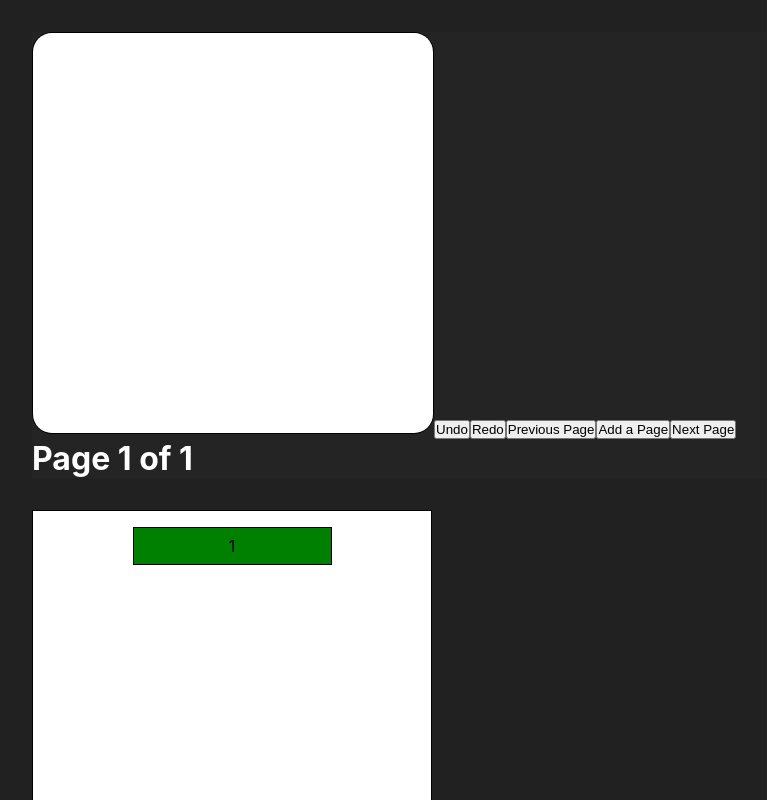
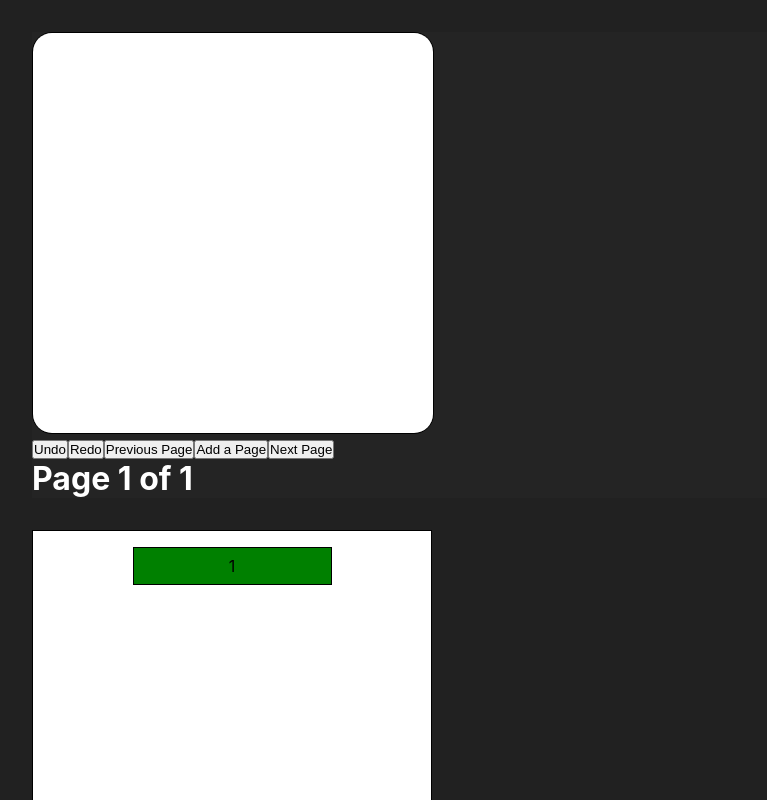
Before and after one commit to Shoozle/React-Story-Creator, a React (Create React App) app: page / in a window 1280 px wide. Shown: the top 800 px of the page, without its empty margins (0-767 px from the left). Built offline with nearby package versions, Linux system fonts and the light colour scheme.

Commit message:
Buttons moved to toolbox, need brush size

```diff
--- a/src/components/Canvas/Canvas.js
+++ b/src/components/Canvas/Canvas.js
@@ -1,6 +1,7 @@
 import { useContext, useEffect, useRef, useState } from 'react';
 import { StoryContext } from '../../App';
 import classes from './canvas.module.css'
+import Toolbox from './Toolbox/Toolbox';
 
 
 const Canvas = (props) => {
@@ -10,6 +11,7 @@ const Canvas = (props) => {
     const storyContext = useContext(StoryContext);
     const { pages } = storyContext.storyState;
     const {pageNum} = props;
+    const maxPages = 20;
 
     useEffect(() => {
         const canvas = canvasRef.current;
@@ -71,8 +73,10 @@ const Canvas = (props) => {
     }
 
     const newPage = () => {
-        storyContext.dispatchStory({ type: 'ADD_PAGE', payload: { pageNum } })
-        props.onPageChange(pages.length)
+        if (pages.length < maxPages) {
+            storyContext.dispatchStory({ type: 'ADD_PAGE', payload: { pageNum } })
+            props.onPageChange(pages.length)
+        }
     }
 
     const nextPage = () => {
@@ -99,12 +103,14 @@ const Canvas = (props) => {
                 onMouseUp={endPosition}
                 onMouseLeave={endPosition}
             />
-            <button onClick={undo}>Undo</button>
-            <button onClick={redo}>Redo</button>
-            <button onClick={prevPage}>Previous Page</button>
-            <button onClick={newPage}>Add a Page</button>
-            <button onClick={nextPage}>Next Page</button>
-            <h1>Page {pageNum + 1} of {storyContext.storyState.pages.length}</h1>
+            <Toolbox
+                onUndo={undo}
+                onRedo={redo}
+                onPrevPage={prevPage}
+                onNewPage={newPage}
+                onNextPage={nextPage}
+            />
+                <h1>Page {pageNum + 1} of {storyContext.storyState.pages.length}</h1>
         </div>
     )
 }
--- /dev/null
+++ b/src/components/Canvas/Toolbox/Toolbox.js
@@ -0,0 +1,18 @@
+import Button from '../../UI/Button/Button';
+
+const Toolbox = (props) => {
+
+    const { onUndo, onRedo, onPrevPage, onNewPage, onNextPage } = props;
+
+    return (
+        <div>
+            <Button onClick={onUndo} text="Undo" />
+            <Button onClick={onRedo} text="Redo" />
+            <Button onClick={onPrevPage} text="Previous Page" />
+            <Button onClick={onNewPage} text="Add a Page" />
+            <Button onClick={onNextPage} text="Next Page" />
+        </div>
+    )
+}
+
+export default Toolbox;
--- a/src/components/Flowchart/flowchart.module.css
+++ b/src/components/Flowchart/flowchart.module.css
@@ -5,6 +5,8 @@
     border: 1px solid black;
     margin: 2rem;
     padding-top: 1rem;
+    overflow: scroll;
+    padding-bottom: 1rem;
 }
 
 .box span{
--- /dev/null
+++ b/src/components/UI/Button/Button.js
@@ -0,0 +1,7 @@
+const Button = (props) => {
+    return (
+        <button onClick={props.onClick}>{props.text}</button>
+    )
+}
+
+export default Button;
```
Also changed, not shown: src/components/Canvas/Toolbox/toolbox.module.css (added), src/components/UI/Button/button.module.css (added).
